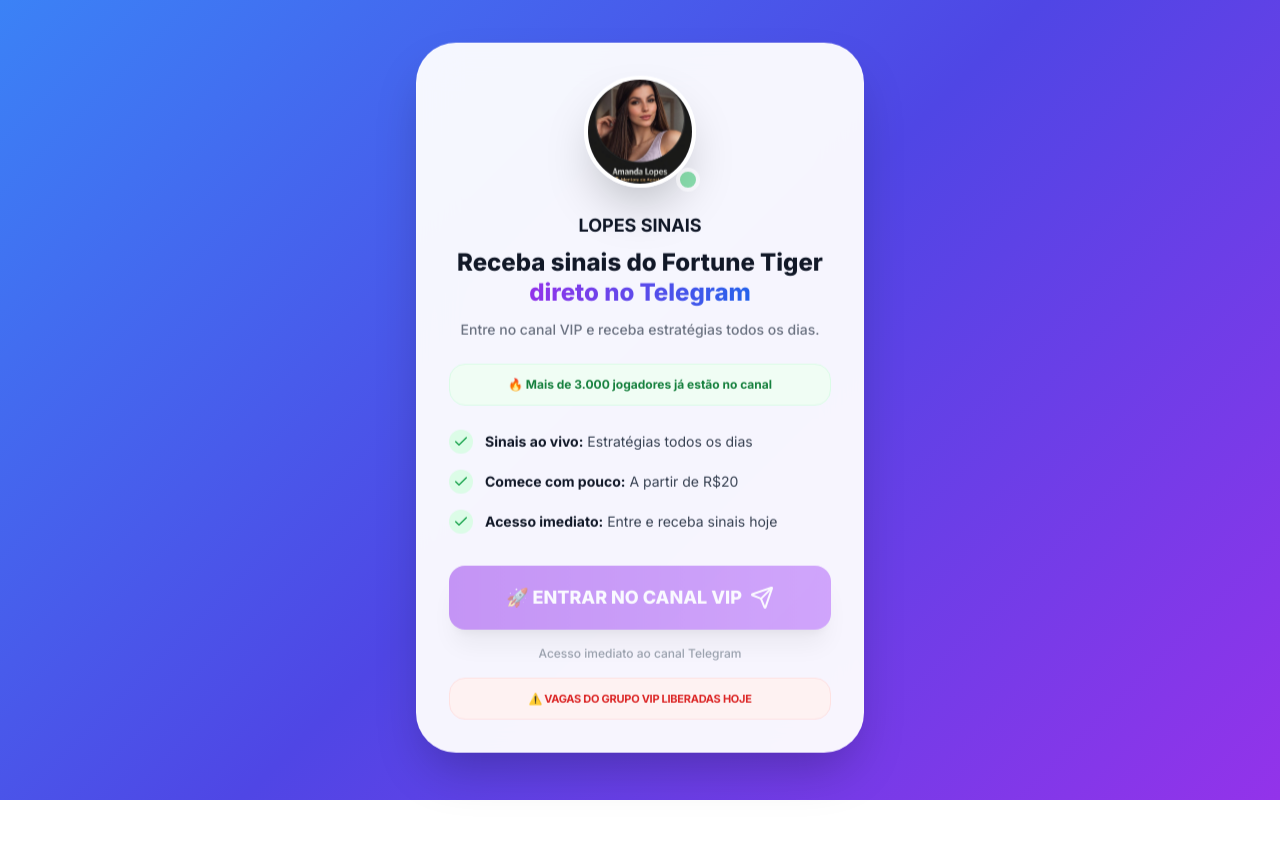
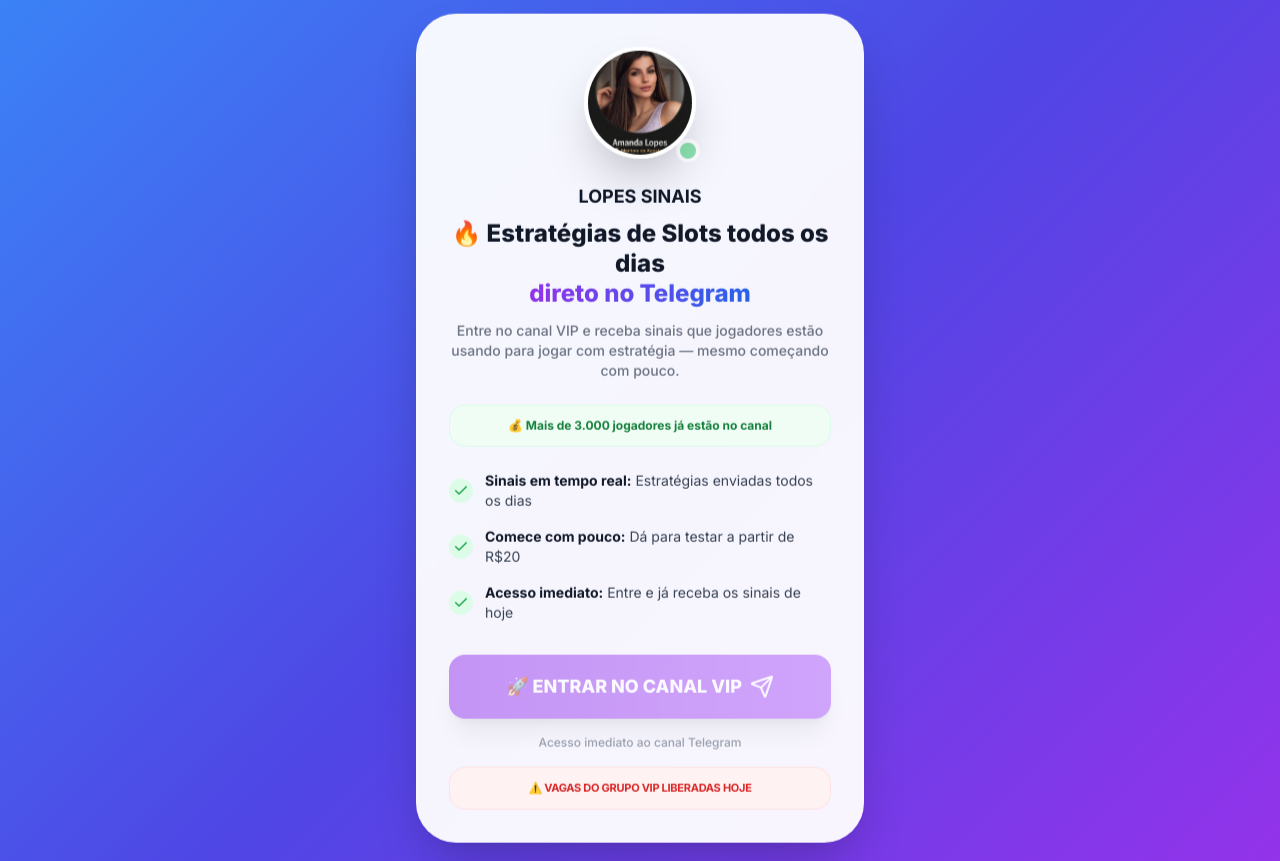
Before and after one commit to andrelopees04-source/andrelopees04-source, a website: page index.html in a window 1280 px wide. Before the commit the page ends 800 px from the top, so only its background shows below. Drawn offline with nearby package versions, Linux system fonts and the light colour scheme.

Commit message:
Update index.html

```diff
--- a/index.html
+++ b/index.html
@@ -90,7 +90,9 @@ LOPES SINAIS
 
 <h1 class="text-2xl font-extrabold text-gray-900 leading-tight mb-3">
 
-Receba sinais do Fortune Tiger<br>
+🔥 Estratégias de Slots todos os dias
+
+<br>
 
 <span class="text-transparent bg-clip-text bg-gradient-to-r from-purple-600 to-blue-600">
 
@@ -102,7 +104,8 @@ direto no Telegram
 
 <p class="text-gray-500 text-sm font-medium">
 
-Entre no canal VIP e receba estratégias todos os dias.
+Entre no canal VIP e receba sinais que jogadores estão usando
+para jogar com estratégia — mesmo começando com pouco.
 
 </p>
 
@@ -113,7 +116,7 @@ Entre no canal VIP e receba estratégias todos os dias.
 
 <p class="text-center text-xs text-green-700 font-bold">
 
-🔥 Mais de 3.000 jogadores já estão no canal
+💰 Mais de 3.000 jogadores já estão no canal
 
 </p>
 
@@ -129,8 +132,8 @@ Entre no canal VIP e receba estratégias todos os dias.
 </div>
 
 <span>
-<strong class="text-gray-900">Sinais ao vivo:</strong>
-Estratégias todos os dias
+<strong class="text-gray-900">Sinais em tempo real:</strong>
+Estratégias enviadas todos os dias
 </span>
 
 </div>
@@ -143,7 +146,7 @@ Estratégias todos os dias
 
 <span>
 <strong class="text-gray-900">Comece com pouco:</strong>
-A partir de R$20
+Dá para testar a partir de R$20
 </span>
 
 </div>
@@ -156,7 +159,7 @@ A partir de R$20
 
 <span>
 <strong class="text-gray-900">Acesso imediato:</strong>
-Entre e receba sinais hoje
+Entre e já receba os sinais de hoje
 </span>
 
 </div>
```
